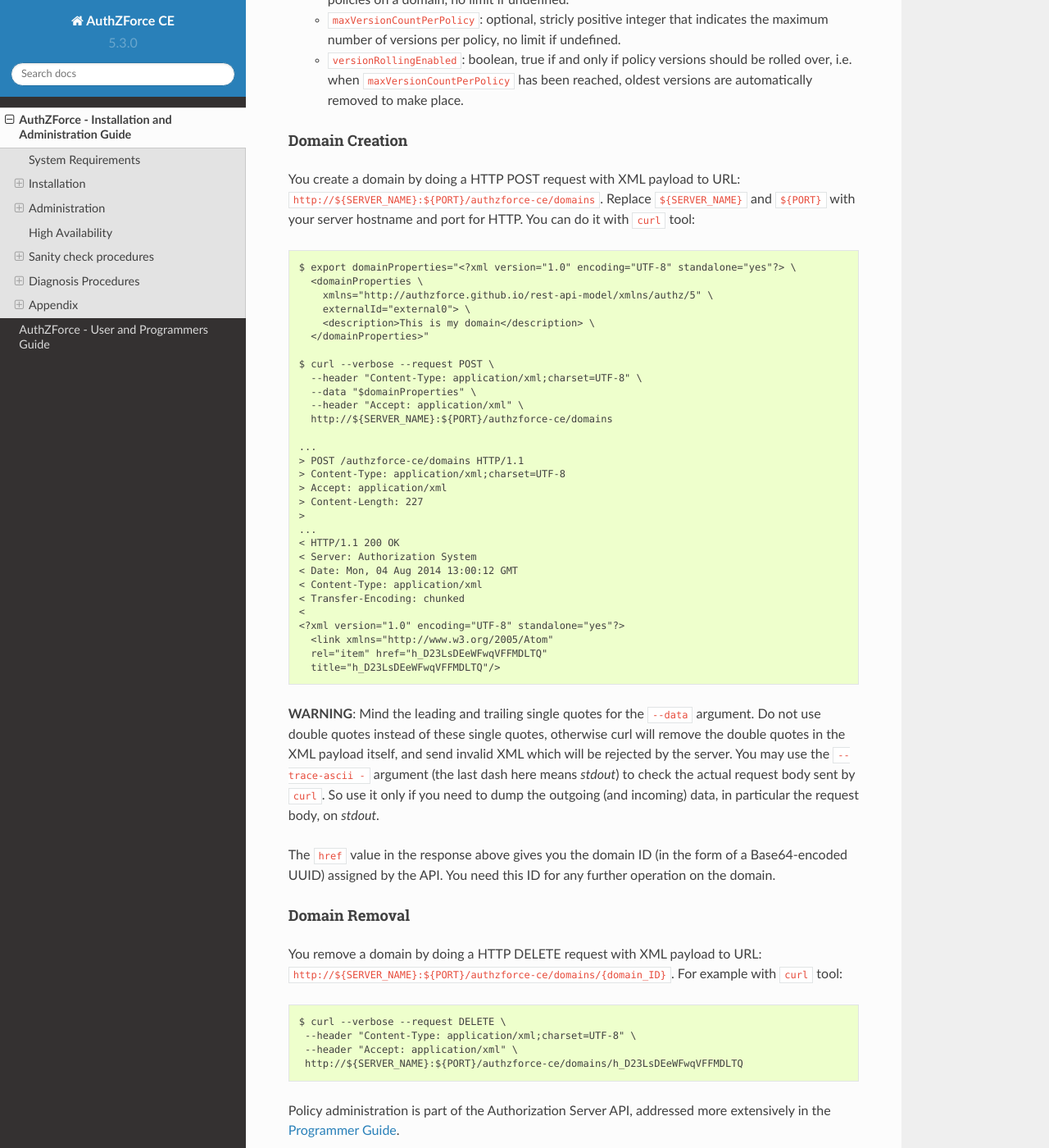
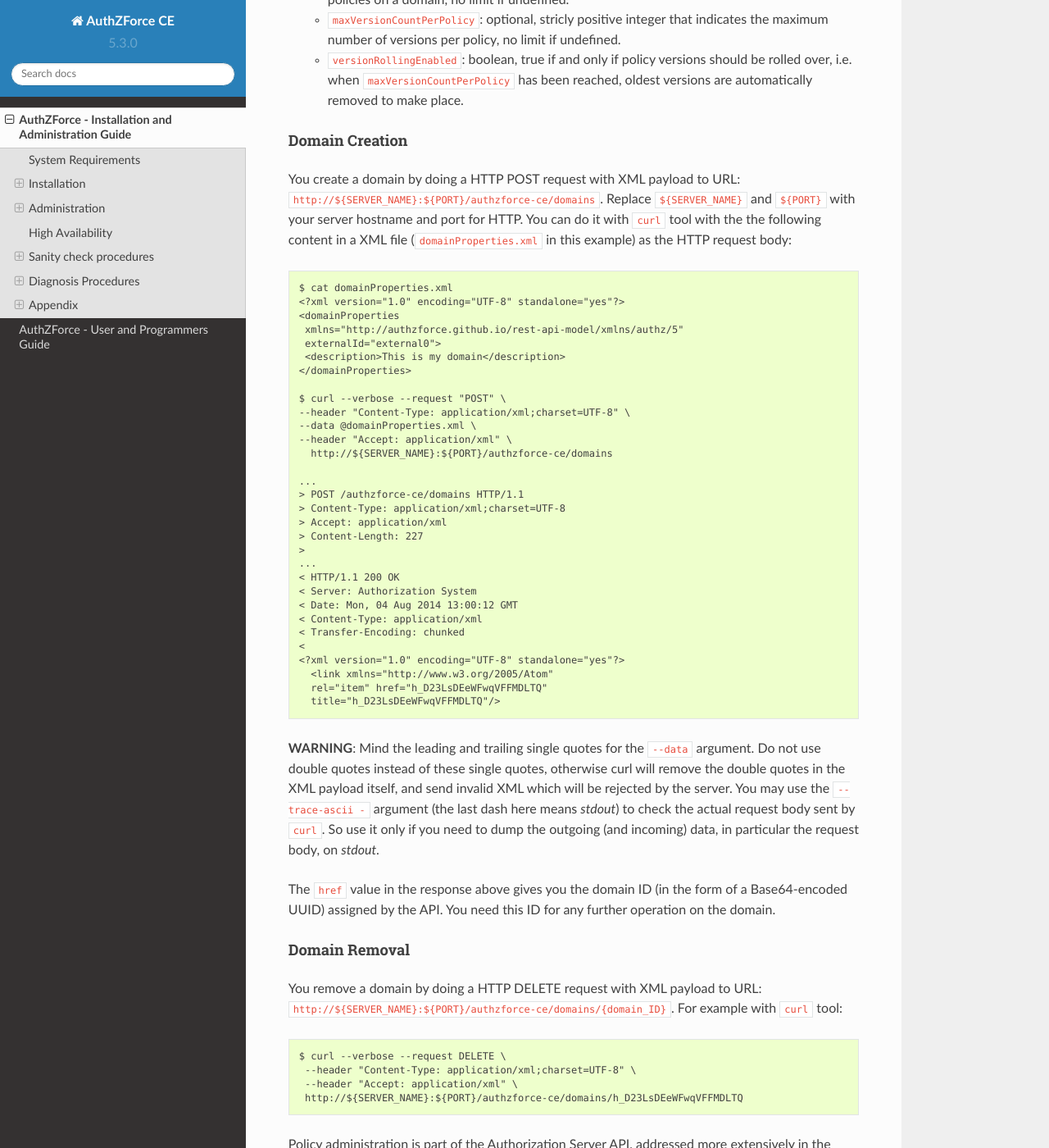
Before and after one commit to authzforce/fiware, a Sphinx documentation site: the page built from doc/InstallationAndAdministrationGuide.rst, in a window 1280 px wide and 1400 px high, scrolled down 4035 px. Shown: the whole window at 82% size. Built offline with Sphinx 7.4.7 and the Read the Docs theme 2.0.0, drawn with Linux system fonts in a browser that asks for light colours; formulas are drawn with MathJax 3.

Commit message:
Fixed issue with first curl command

```diff
--- a/doc/InstallationAndAdministrationGuide.rst
+++ b/doc/InstallationAndAdministrationGuide.rst
@@ -161,19 +161,20 @@ Domain Creation
 +++++++++++++++
 
 You create a domain by doing a HTTP POST request with XML payload to URL: ``http://${SERVER_NAME}:${PORT}/authzforce-ce/domains``. Replace ``${SERVER_NAME}`` and ``${PORT}`` with your server hostname and port for HTTP.
-You can do it with ``curl`` tool::
+You can do it with ``curl`` tool with the the following content in a XML file (``domainProperties.xml`` in this example) as the HTTP request body::
 
- $ export domainProperties="<?xml version="1.0" encoding="UTF-8" standalone="yes"?> \
-   <domainProperties \
-     xmlns="http://authzforce.github.io/rest-api-model/xmlns/authz/5" \
-     externalId="external0"> \
-     <description>This is my domain</description> \
-   </domainProperties>"
+ $ cat domainProperties.xml
+ <?xml version="1.0" encoding="UTF-8" standalone="yes"?>
+ <domainProperties
+  xmlns="http://authzforce.github.io/rest-api-model/xmlns/authz/5"
+  externalId="external0">
+  <description>This is my domain</description>
+ </domainProperties>
 
- $ curl --verbose --request POST \
-   --header "Content-Type: application/xml;charset=UTF-8" \
-   --data "$domainProperties" \
-   --header "Accept: application/xml" \
+ $ curl --verbose --request "POST" \
+ --header "Content-Type: application/xml;charset=UTF-8" \
+ --data @domainProperties.xml \
+ --header "Accept: application/xml" \
    http://${SERVER_NAME}:${PORT}/authzforce-ce/domains
 
  ...
```
